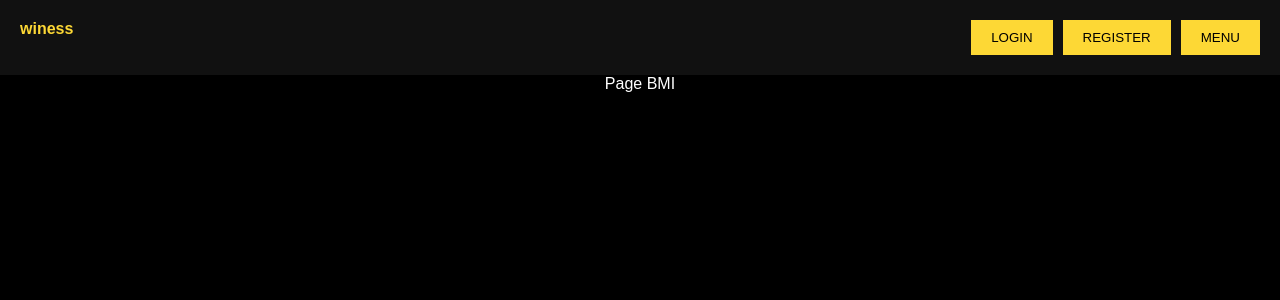
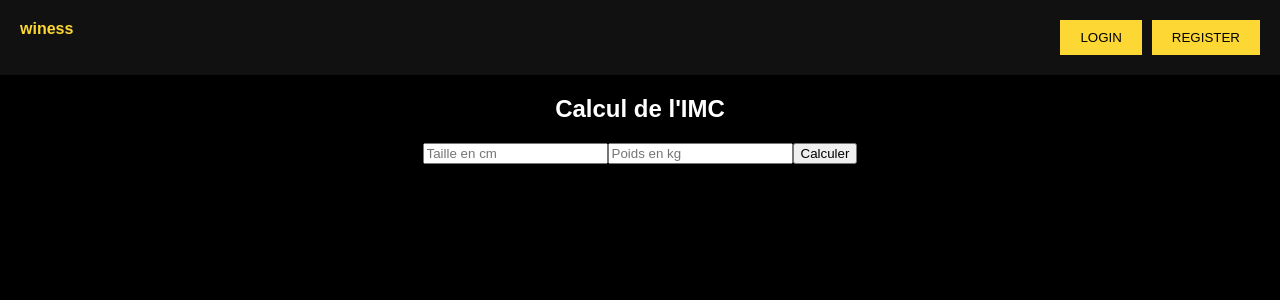
Before and after one commit to nubroc/winess, a React (Create React App) app: page /bmi in a window 1280 px wide. Shown: the top 300 px of the page. Built offline with nearby package versions, Linux system fonts and the light colour scheme.

Commit message:
add Welcome and BMI pages, update Navbar for conditional rendering, and integrate recharts for BMI calculation

```diff
--- a/package.json
+++ b/package.json
@@ -15,6 +15,7 @@
     "react-dom": "^19.0.0",
     "react-router-dom": "^7.3.0",
     "react-scripts": "^5.0.1",
+    "recharts": "^2.15.1",
     "web-vitals": "^2.1.4"
   },
   "scripts": {
--- a/src/App.js
+++ b/src/App.js
@@ -6,6 +6,10 @@ import Login from "./pages/Login";
 import Register from "./pages/Register";
 import Dashboard from "./pages/Dashboard";
 import "./styles.css";
+import Welcome from "./pages/Welcome";
+import BMI from "./pages/BMI";
+
+
 
 function App() {
   return (
@@ -14,9 +18,11 @@ function App() {
         <Navbar />
         {/* Utilisation de Routes au lieu de Switch */}
         <Routes>
+          <Route path="/welcome" element={<Welcome />} />
           <Route path="/login" element={<Login />} />
           <Route path="/register" element={<Register />} />
           <Route path="/profil" element={<div>Page Profil</div>} />
+          <Route path="/bmi" element={<BMI />} />
           <Route
             path="/sport-program"
             element={<div>Page Sport Program</div>}
--- a/src/components/Navbar.js
+++ b/src/components/Navbar.js
@@ -1,20 +1,37 @@
 import React from "react";
-import { Link } from "react-router-dom"; // Import de Link pour la navigation
+import { Link, useNavigate } from "react-router-dom";
 
 const Navbar = () => {
+  const navigate = useNavigate();
+  const token = localStorage.getItem("token");
+
+  const handleLogout = () => {
+    localStorage.removeItem("token");
+    navigate("/login");
+  };
+
   return (
     <div className="navbar">
       <div className="logo">winess</div>
+
       <div className="buttons">
+        {!token ? (
+          <>
             <Link to="/login">
               <button>LOGIN</button>
             </Link>
             <Link to="/register">
               <button>REGISTER</button>
             </Link>
+          </>
+        ) : (
+          <>
             <Link to="/">
               <button>MENU</button>
             </Link>
+            <button onClick={handleLogout}>DÉCONNEXION</button>
+          </>
+        )}
       </div>
     </div>
   );
--- a/src/pages/BMI.js
+++ b/src/pages/BMI.js
@@ -0,0 +1,74 @@
+import { useState } from "react";
+import {
+  LineChart,
+  Line,
+  CartesianGrid,
+  XAxis,
+  YAxis,
+  Tooltip,
+  ResponsiveContainer,
+} from "recharts";
+
+const BMI = () => {
+  const [taille, setTaille] = useState("");
+  const [poids, setPoids] = useState("");
+  const [bmiList, setBmiList] = useState([]);
+
+  const handleSubmit = (e) => {
+    e.preventDefault();
+    if (!taille || !poids) return;
+
+    const tailleM = parseFloat(taille) / 100;
+    const poidsKg = parseFloat(poids);
+    const result = parseFloat((poidsKg / (tailleM * tailleM)).toFixed(2));
+
+    const newEntry = {
+      date: new Date().toLocaleTimeString(),
+      imc: result,
+    };
+
+    setBmiList((prev) => [...prev, newEntry]);
+    setTaille("");
+    setPoids("");
+  };
+
+  return (
+    <div>
+      <h2>Calcul de l'IMC</h2>
+      <form onSubmit={handleSubmit}>
+        <input
+          type="number"
+          placeholder="Taille en cm"
+          value={taille}
+          onChange={(e) => setTaille(e.target.value)}
+          required
+        />
+        <input
+          type="number"
+          placeholder="Poids en kg"
+          value={poids}
+          onChange={(e) => setPoids(e.target.value)}
+          required
+        />
+        <button type="submit">Calculer</button>
+      </form>
+
+      {bmiList.length > 0 && (
+        <>
+          <h3>Historique des IMC</h3>
+          <ResponsiveContainer width="100%" height={300}>
+            <LineChart data={bmiList}>
+              <Line type="monotone" dataKey="imc" stroke="#8884d8" strokeWidth={2} />
+              <CartesianGrid stroke="#ccc" />
+              <XAxis dataKey="date" />
+              <YAxis domain={[0, 'auto']} />
+              <Tooltip />
+            </LineChart>
+          </ResponsiveContainer>
+        </>
+      )}
+    </div>
+  );
+};
+
+export default BMI;
--- a/src/pages/Login.js
+++ b/src/pages/Login.js
@@ -1,17 +1,24 @@
 import { useState } from "react";
 import axios from "axios";
+import { useNavigate, Link } from "react-router-dom";
 
 const Login = () => {
   const [username, setUsername] = useState("");
   const [password, setPassword] = useState("");
   const [message, setMessage] = useState("");
+  const navigate = useNavigate();
 
   const handleLogin = async (e) => {
     e.preventDefault();
     try {
-      const { data } = await axios.post("http://localhost:5000/login", { username, password });
+      const { data } = await axios.post("http://localhost:5000/login", {
+        username,
+        password,
+      });
+
       localStorage.setItem("token", data.token);
       setMessage("Connexion réussie !");
+      navigate("/welcome");
     } catch (error) {
       setMessage(error.response?.data?.message || "Erreur de connexion");
     }
@@ -21,11 +28,26 @@ const Login = () => {
     <div>
       <h2>Connexion</h2>
       <form onSubmit={handleLogin}>
-        <input type="text" placeholder="Nom d'utilisateur" onChange={(e) => setUsername(e.target.value)} />
-        <input type="password" placeholder="Mot de passe" onChange={(e) => setPassword(e.target.value)} />
+        <input
+          type="text"
+          placeholder="Nom d'utilisateur"
+          value={username}
+          onChange={(e) => setUsername(e.target.value)}
+          required
+        />
+        <input
+          type="password"
+          placeholder="Mot de passe"
+          value={password}
+          onChange={(e) => setPassword(e.target.value)}
+          required
+        />
         <button type="submit">Se connecter</button>
       </form>
       <p>{message}</p>
+      <p>
+        Pas de compte ? <Link to="/register">Inscrivez-vous</Link>
+      </p>
     </div>
   );
 };
--- /dev/null
+++ b/src/pages/Welcome.jsx
@@ -0,0 +1,59 @@
+import { useEffect, useState } from "react";
+import axios from "axios";
+import { Link } from "react-router-dom";
+
+const Welcome = () => {
+  const [user, setUser] = useState(null);
+  const [message, setMessage] = useState("");
+
+  useEffect(() => {
+    const token = localStorage.getItem("token");
+    if (!token) {
+      setMessage("Utilisateur non connecté");
+      return;
+    }
+
+    axios
+      .get("http://localhost:5000/profile", {
+        headers: {
+          Authorization: `Bearer ${token}`,
+        },
+      })
+      .then((res) => setUser(res.data))
+      .catch((err) => {
+        console.error(err);
+        setMessage("Erreur lors du chargement du profil");
+      });
+  }, []);
+
+  return (
+    <div>
+      {user ? (
+        <>
+          <h2>Bienvenue {user.username} !</h2>
+          <p>Email : {user.email}</p>
+
+          <h3>Que souhaites-tu faire ?</h3>
+          <ul>
+            <li>
+              <Link to="/profil">Accéder à mon profil</Link>
+            </li>
+            <li>
+              <Link to="/bmi">Calculer mon IMC</Link>
+            </li>
+            <li>
+              <Link to="/sport-program">Voir mon programme sportif</Link>
+            </li>
+            <li>
+              <Link to="/dietetic">Consulter mes conseils diététiques</Link>
+            </li>
+          </ul>
+        </>
+      ) : (
+        <p>{message || "Chargement..."}</p>
+      )}
+    </div>
+  );
+};
+
+export default Welcome;
```
Also changed, not shown: 1 other file (tests, documents, lock files or other folders). Lines whose indentation alone changed are shown as unchanged.
